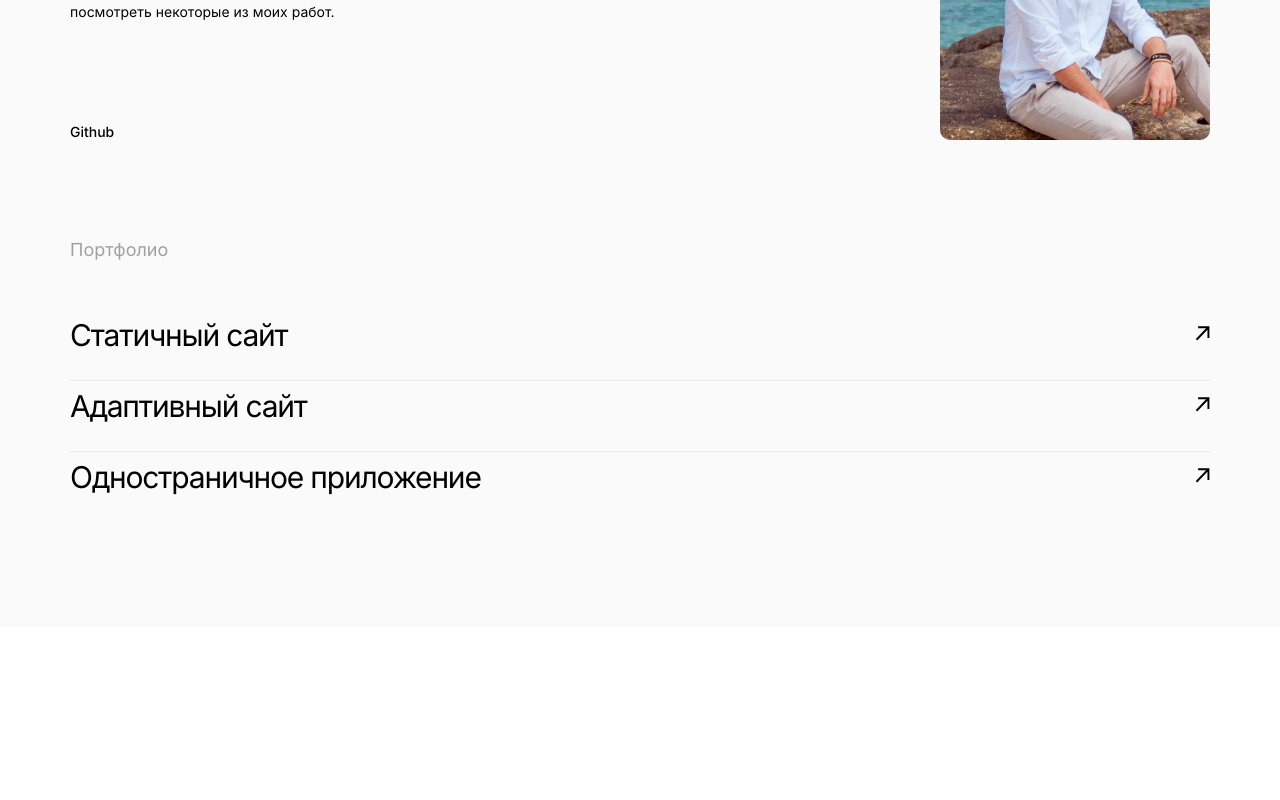
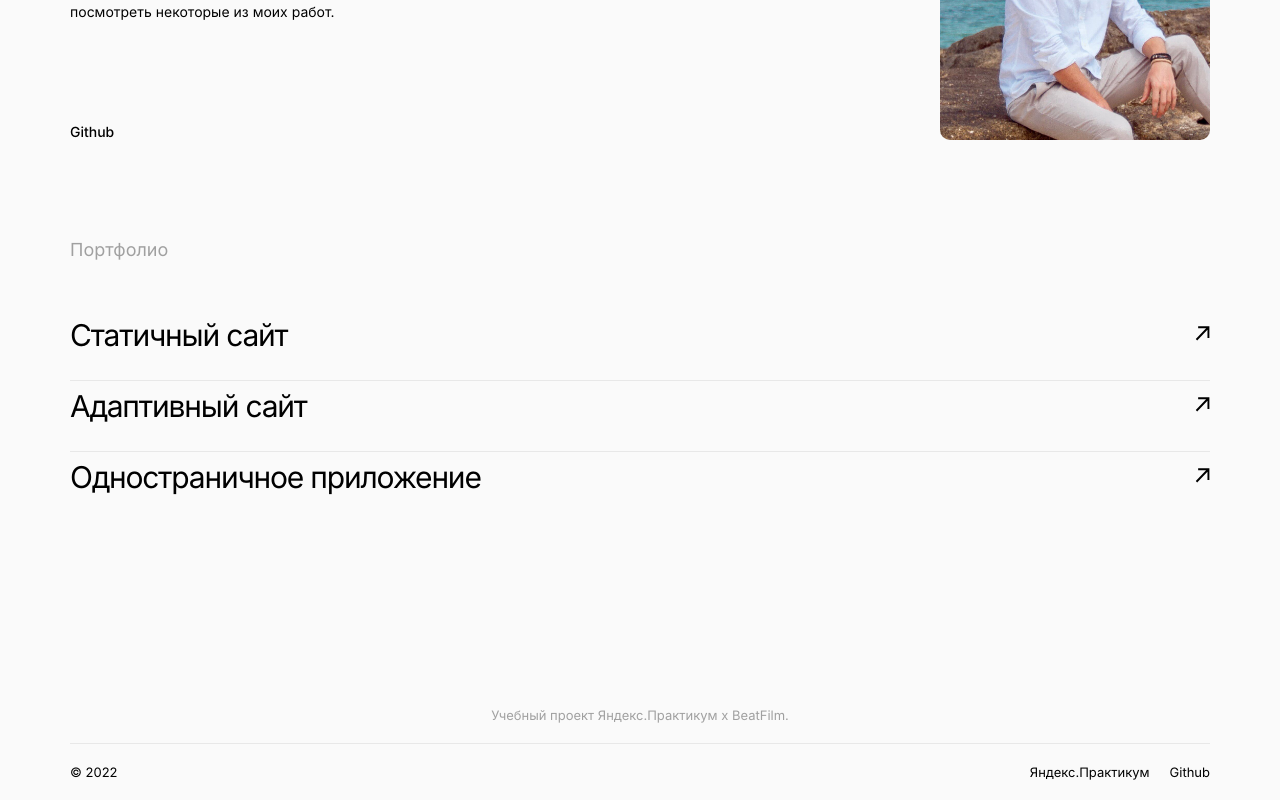
Before and after one commit to Methanoy/movies-explorer-frontend, a React (Create React App) app: page / in a window 1280 px wide. Shown: the part 2221-3021 px from the top of the page. Before the commit the page ends 2848 px from the top, so only its background shows below. Built offline with nearby package versions, Linux system fonts and the light colour scheme.

Commit message:
feat: add footer

```diff
--- /dev/null
+++ b/src/components/Footer/Footer.css
@@ -0,0 +1,75 @@
+.footer {
+    text-align: center;
+    padding: 80px 70px 20px;
+    background-color: #FAFAFA;
+}
+
+.footer__annotation {
+    font-weight: 400;
+    font-size: 13px;
+    line-height: 16px;
+    color: #A0A0A0;
+    border-bottom: 1px solid #E8E8E8;
+    padding-bottom: 20px;
+    margin: 0;
+}
+
+.footer__container {
+    display: flex;
+    justify-content: space-between;
+    font-weight: 400;
+    font-size: 13px;
+    line-height: 16px;
+    color: #000;
+    margin: 20px 0 0;
+    padding: 0;
+}
+
+.footer__copyright {
+    margin: 0;
+    padding: 0;
+}
+
+.footer__link-list {
+    display: flex;
+    gap: 20px;
+    list-style: none;
+    margin: 0;
+    padding: 0;
+}
+
+.footer__link-name {
+    margin: 0;
+    text-decoration: none;
+    color: #000;
+}
+
+@media screen and (min-width: 768px) and (max-width: 1279px) {
+
+    .footer {
+        padding: 80px 30px 20px;
+    }
+}
+
+@media screen and (max-width: 767px) {
+
+    .footer {
+        padding: 80px 10px 10px;
+    }
+
+    .footer__container {
+        display: flex;
+        flex-direction: column-reverse;
+        margin: 30px 0 0;
+    }
+
+    .footer__copyright {
+        margin: 30px 0 0;
+    }
+
+    .footer__link-list {
+        display: flex;
+        flex-direction: column;
+        gap: 12px;
+    }
+}
--- /dev/null
+++ b/src/components/Footer/Footer.js
@@ -0,0 +1,28 @@
+import './Footer.css';
+
+function Footer() {
+
+    return (
+        <footer className="footer">
+            <p className="footer__annotation">Учебный проект Яндекс.Практикум х BeatFilm.</p>
+
+            <div className="footer__container">
+                <p className="footer__copyright">&copy; {new Date().getFullYear()}</p>
+                    <ul className="footer__link-list">
+                        <li>
+                            <a className="footer__link-name" href="https://practicum.yandex.ru/" target="_blank" rel="noopener noreferrer">
+                                Яндекс.Практикум
+                            </a>
+                        </li>
+                        <li>
+                            <a className="footer__link-name" href="https://github.com/Methanoy" target="_blank" rel="noopener noreferrer">
+                                Github
+                            </a>
+                        </li>
+                    </ul>
+            </div>
+        </footer>
+        );
+}
+
+export default Footer;
--- a/src/components/Main/Main.js
+++ b/src/components/Main/Main.js
@@ -2,6 +2,7 @@ import Promo from '../Promo/Promo';
 import AboutProject from '../AboutProject/AboutProject';
 import Techs from '../Techs/Techs';
 import AboutMe from '../AboutMe/AboutMe';
+import Footer from '../Footer/Footer';
 import './Main.css';
 
 function Main() {
@@ -12,6 +13,7 @@ function Main() {
         <AboutProject />
         <Techs />
         <AboutMe />
+        <Footer />
     </div>
   );
 }
```
